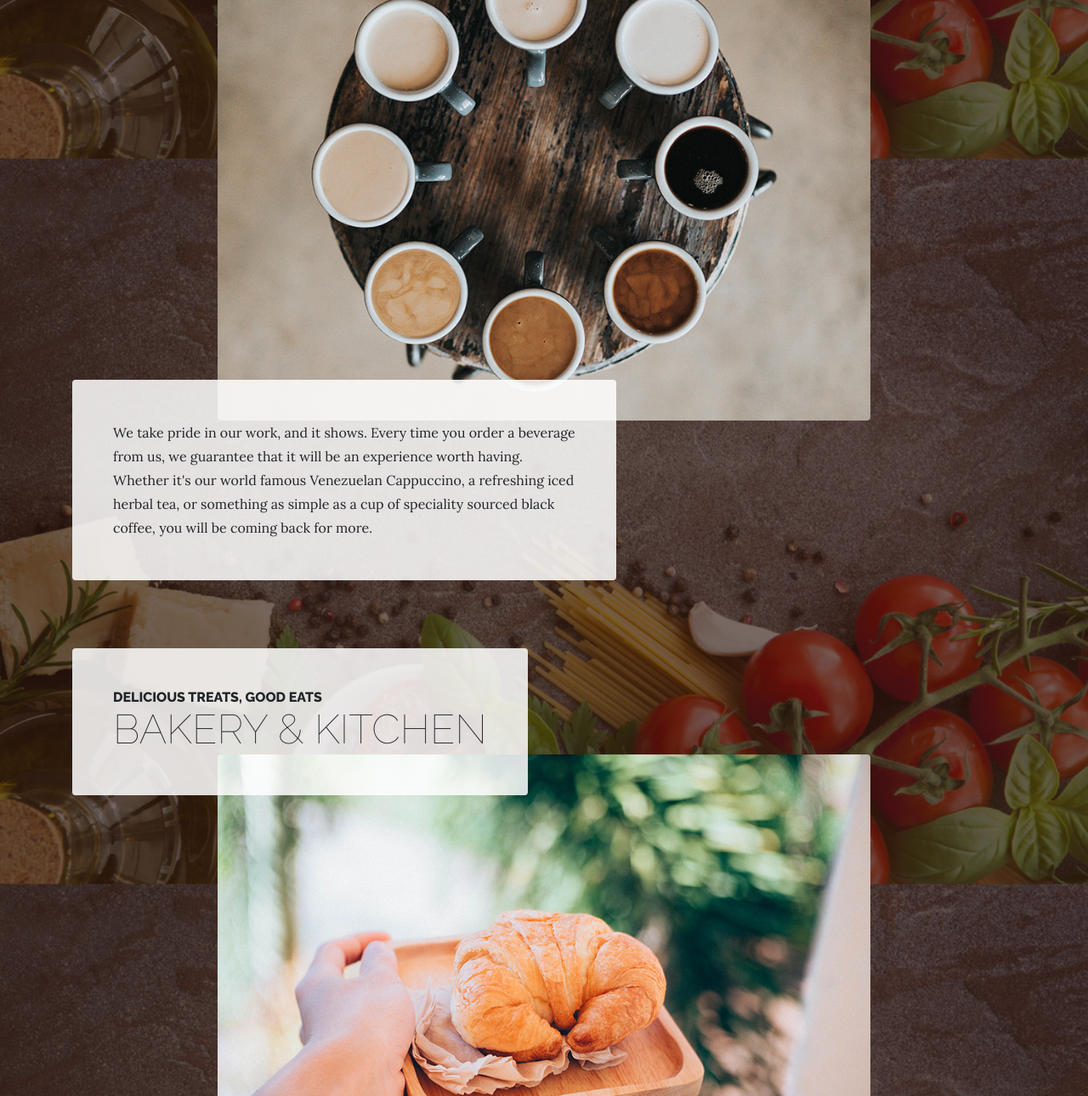
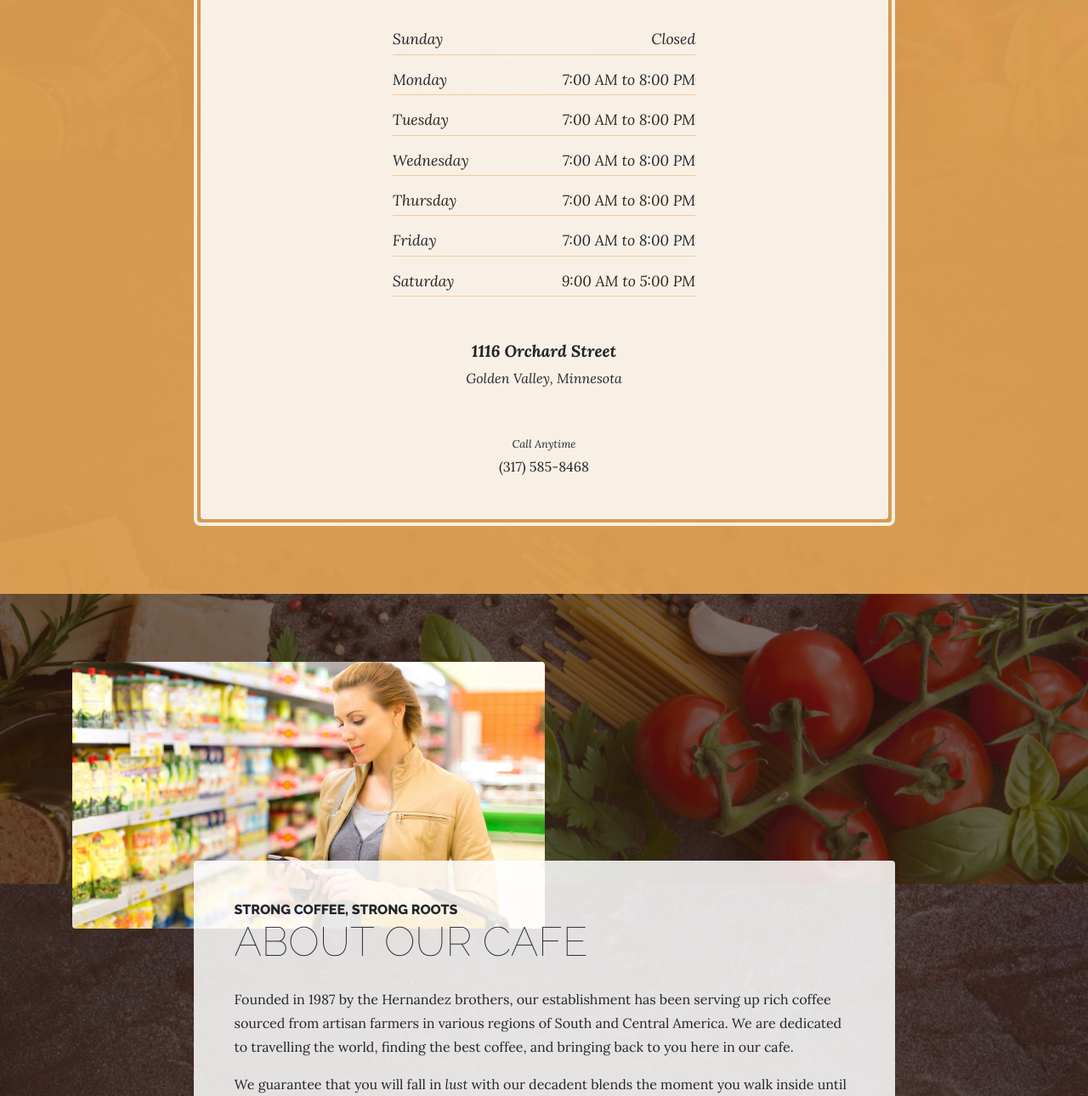
Before and after one commit to samantha-u/chexpiry, a website: page products.html in a window 1280 px wide. Shown: the part 667-1957 px from the top of the page at 85% size. Drawn offline with Linux system fonts and the light colour scheme.

Commit message:
products looks more related to needed function

```diff
--- a/products.html
+++ b/products.html
@@ -58,68 +58,87 @@
       </div>
     </nav>
 
-    <section class="page-section">
+    <section class="page-section cta">
       <div class="container">
-        <div class="product-item">
-          <div class="product-item-title d-flex">
-            <div class="bg-faded p-5 d-flex ml-auto rounded">
-              <h2 class="section-heading mb-0">
-                <span class="section-heading-upper">Blended to Perfection</span>
-                <span class="section-heading-lower">Coffees &amp; Teas</span>
+        <div class="row">
+          <div class="col-xl-9 mx-auto">
+            <div class="cta-inner text-center rounded">
+              <h2 class="section-heading mb-5">
+                <span class="section-heading-upper">Come On In</span>
+                <span class="section-heading-lower">We're Open</span>
               </h2>
-            </div>
-          </div>
-          <img class="product-item-img mx-auto d-flex rounded img-fluid mb-3 mb-lg-0" src="img/products-01.jpg" alt="">
-          <div class="product-item-description d-flex mr-auto">
-            <div class="bg-faded p-5 rounded">
-              <p class="mb-0">We take pride in our work, and it shows. Every time you order a beverage from us, we guarantee that it will be an experience worth having. Whether it's our world famous Venezuelan Cappuccino, a refreshing iced herbal tea, or something as simple as a cup of speciality sourced black coffee, you will be coming back for more.</p>
+              <ul class="list-unstyled list-hours mb-5 text-left mx-auto">
+                <li class="list-unstyled-item list-hours-item d-flex">
+                  Sunday
+                  <span class="ml-auto">Closed</span>
+                </li>
+                <li class="list-unstyled-item list-hours-item d-flex">
+                  Monday
+                  <span class="ml-auto">7:00 AM to 8:00 PM</span>
+                </li>
+                <li class="list-unstyled-item list-hours-item d-flex">
+                  Tuesday
+                  <span class="ml-auto">7:00 AM to 8:00 PM</span>
+                </li>
+                <li class="list-unstyled-item list-hours-item d-flex">
+                  Wednesday
+                  <span class="ml-auto">7:00 AM to 8:00 PM</span>
+                </li>
+                <li class="list-unstyled-item list-hours-item d-flex">
+                  Thursday
+                  <span class="ml-auto">7:00 AM to 8:00 PM</span>
+                </li>
+                <li class="list-unstyled-item list-hours-item d-flex">
+                  Friday
+                  <span class="ml-auto">7:00 AM to 8:00 PM</span>
+                </li>
+                <li class="list-unstyled-item list-hours-item d-flex">
+                  Saturday
+                  <span class="ml-auto">9:00 AM to 5:00 PM</span>
+                </li>
+              </ul>
+              <p class="address mb-5">
+                <em>
+                  <strong>1116 Orchard Street</strong>
+                  <br>
+                  Golden Valley, Minnesota
+                </em>
+              </p>
+              <p class="mb-0">
+                <small>
+                  <em>Call Anytime</em>
+                </small>
+                <br>
+                (317) 585-8468
+              </p>
             </div>
           </div>
         </div>
       </div>
     </section>
 
-    <section class="page-section">
+    <section class="page-section about-heading">
       <div class="container">
-        <div class="product-item">
-          <div class="product-item-title d-flex">
-            <div class="bg-faded p-5 d-flex mr-auto rounded">
-              <h2 class="section-heading mb-0">
-                <span class="section-heading-upper">Delicious Treats, Good Eats</span>
-                <span class="section-heading-lower">Bakery &amp; Kitchen</span>
-              </h2>
-            </div>
-          </div>
-          <img class="product-item-img mx-auto d-flex rounded img-fluid mb-3 mb-lg-0" src="img/products-02.jpg" alt="">
-          <div class="product-item-description d-flex ml-auto">
-            <div class="bg-faded p-5 rounded">
-              <p class="mb-0">Our seasonal menu features delicious snacks, baked goods, and even full meals perfect for breakfast or lunchtime. We source our ingredients from local, oragnic farms whenever possible, alongside premium vendors for specialty goods.</p>
+        <img class="img-fluid rounded about-heading-img mb-3 mb-lg-0" src="img/about.jpg" alt="">
+        <div class="about-heading-content">
+          <div class="row">
+            <div class="col-xl-9 col-lg-10 mx-auto">
+              <div class="bg-faded rounded p-5">
+                <h2 class="section-heading mb-4">
+                  <span class="section-heading-upper">Strong Coffee, Strong Roots</span>
+                  <span class="section-heading-lower">About Our Cafe</span>
+                </h2>
+                <p>Founded in 1987 by the Hernandez brothers, our establishment has been serving up rich coffee sourced from artisan farmers in various regions of South and Central America. We are dedicated to travelling the world, finding the best coffee, and bringing back to you here in our cafe.</p>
+                <p class="mb-0">We guarantee that you will fall in
+                  <em>lust</em>
+                  with our decadent blends the moment you walk inside until you finish your last sip. Join us for your daily routine, an outing with friends, or simply just to enjoy some alone time.</p>
+              </div>
             </div>
           </div>
         </div>
       </div>
     </section>
 
-    <section class="page-section">
-      <div class="container">
-        <div class="product-item">
-          <div class="product-item-title d-flex">
-            <div class="bg-faded p-5 d-flex ml-auto rounded">
-              <h2 class="section-heading mb-0">
-                <span class="section-heading-upper">From Around the World</span>
-                <span class="section-heading-lower">Bulk Speciality Blends</span>
-              </h2>
-            </div>
-          </div>
-          <img class="product-item-img mx-auto d-flex rounded img-fluid mb-3 mb-lg-0" src="img/products-03.jpg" alt="">
-          <div class="product-item-description d-flex mr-auto">
-            <div class="bg-faded p-5 rounded">
-              <p class="mb-0">Travelling the world for the very best quality coffee is something take pride in. When you visit us, you'll always find new blends from around the world, mainly from regions in Central and South America. We sell our blends in smaller to large bulk quantities. Please visit us in person for more details.</p>
-            </div>
-          </div>
-        </div>
-      </div>
-    </section>
 
     <footer class="footer text-faded text-center py-5">
       <div class="container">
```
